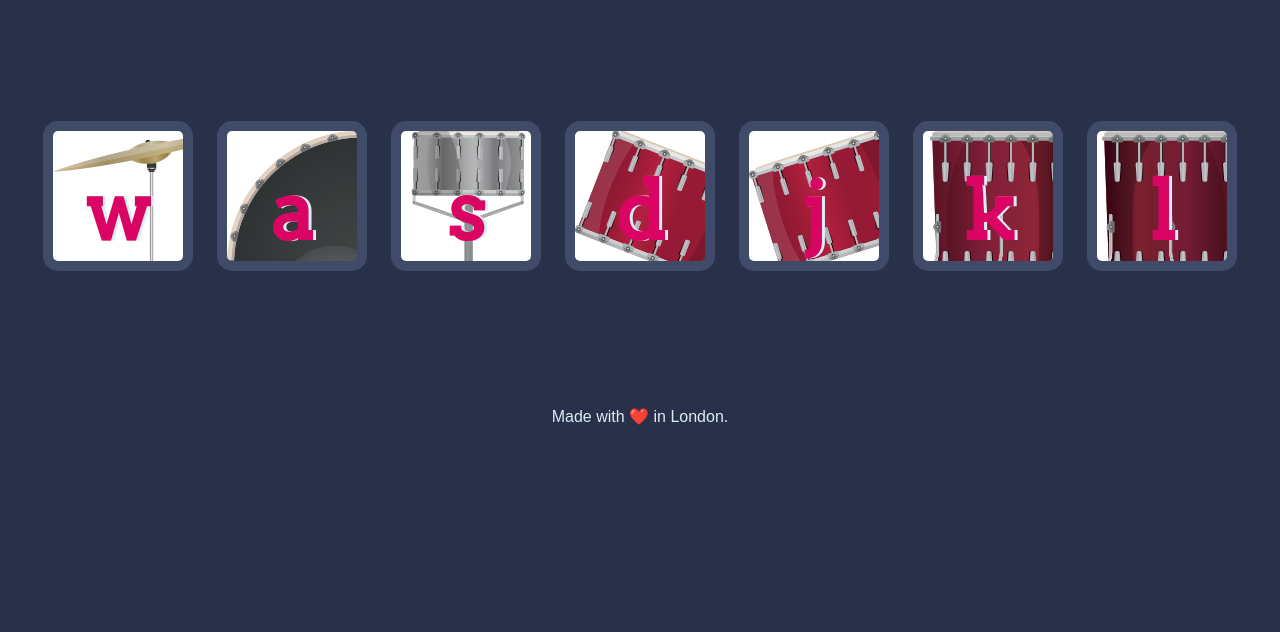
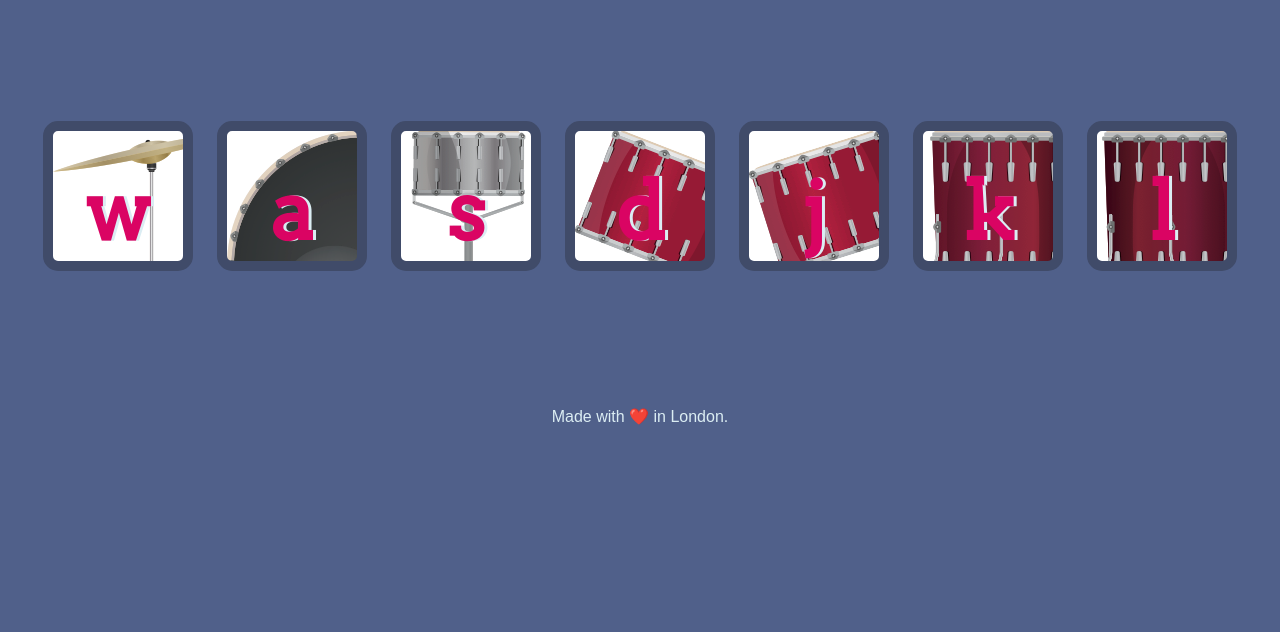
Before and after one commit to darshilagrawal/Drum-Kit, a plain HTML site: page index.html in a window 1280 px wide. Shown: the part 168-800 px from the top of the page. Drawn offline with Linux system fonts and the light colour scheme.

Commit message:
Update styles.css

```diff
--- a/styles.css
+++ b/styles.css
@@ -1,6 +1,6 @@
 body {
   text-align: center;
-  background-color: #283149;
+  background-color: #50608a;
 }
 
 h1 {
```
